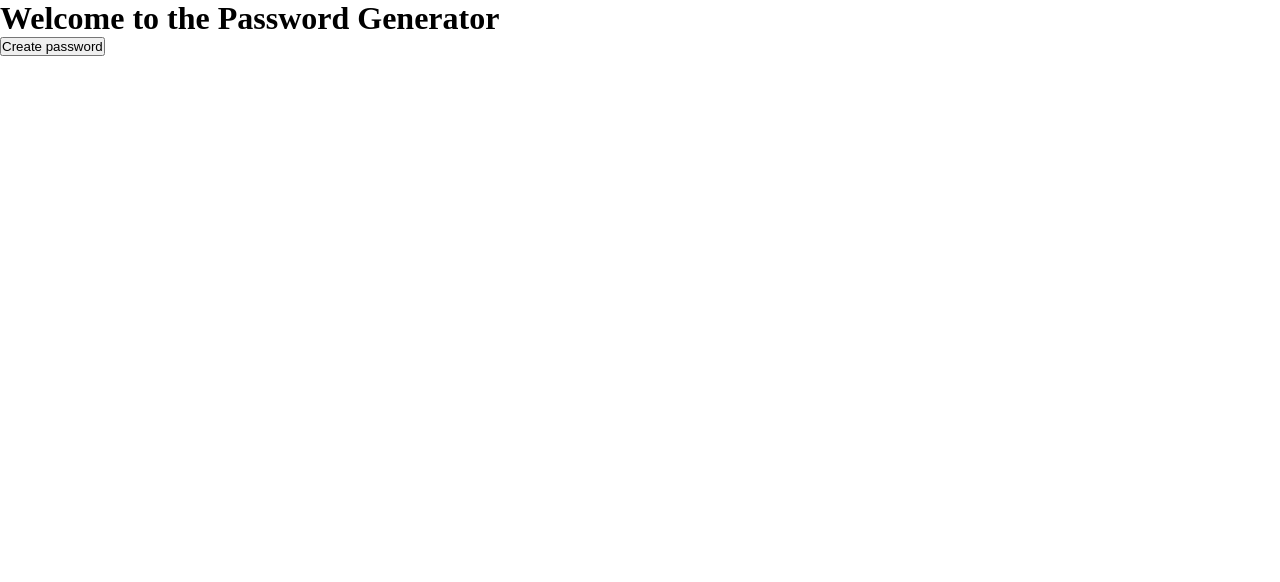
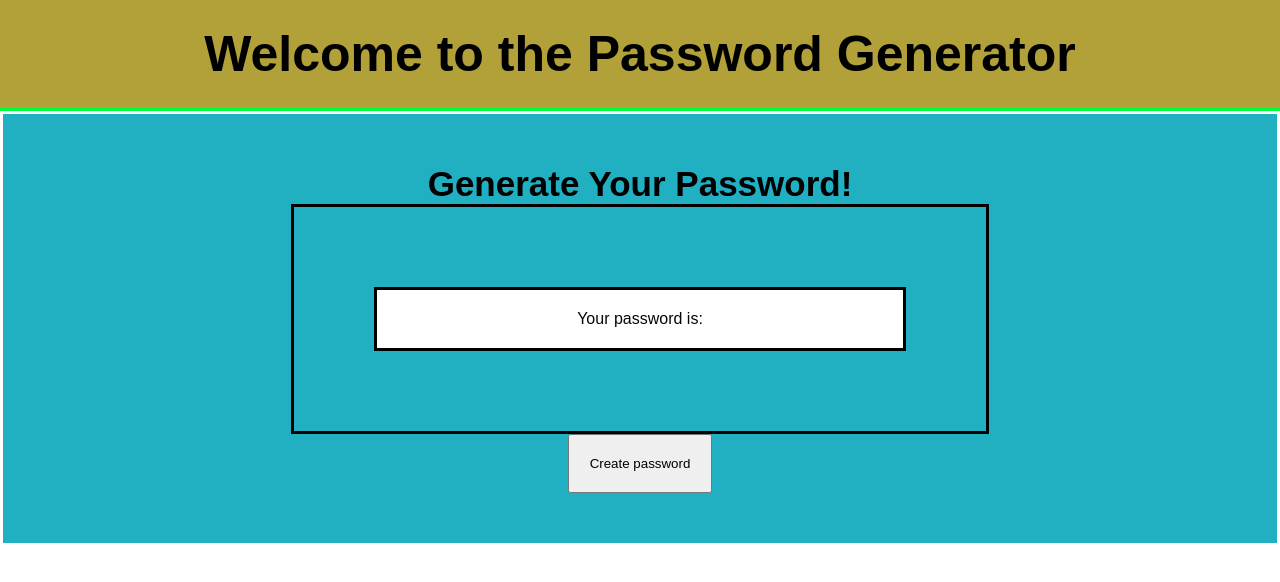
Before and after one commit to DahhanCodes/Password-Generator, a plain HTML site: page index.html in a window 1280 px wide. Drawn offline with Linux system fonts and the light colour scheme.

Commit message:
fixed some errors and polished the styling sheet

```diff
--- a/assets/java.js
+++ b/assets/java.js
@@ -3,8 +3,6 @@ let upperCase = ["A", "B", "C", "D", "E", "F", "G", "H", "I", "J", "K", "L", "M"
 let lowerCase= ["a", "b", "c", "d", "e", "f", "g", "h", "i", "j", "k", "l", "m", "n", "o", "p", "q", "r", "s", "t", "u", "v", "w", "x", "y", "z"];
 let nums=["0","1","2","3","4","5","6","7","8","9"];
 let special= [".",":",";","@","!","*","#","&","-","_","+","%"];
-
-
 var button = document.getElementById("button");
 button.addEventListener('click', activated);
 
@@ -53,4 +51,7 @@ for (let i = 0; i <= numCharacters-1; i ++){
     console.log(password)
   }
   console.log(password)
+  var outPut= password.join("");
+  console.log(outPut)
+  document.getElementById("password").innerHTML = outPut;
 }
--- a/assets/style.css
+++ b/assets/style.css
@@ -5,3 +5,52 @@
     padding: 0;
     box-sizing: border-box;
 }
+body {
+    color: #39a6b2;
+    font-family: Arial, Helvetica, sans-serif;
+
+}
+
+header {
+    padding: 25px 30px;
+    background-color: #b2a039;
+    display: flex;
+    align-items: center;
+    flex-direction: column;
+    border-bottom: 3px solid rgb(0, 255, 55);
+}
+header h1{
+    font-weight: bold;
+    font-size: 50px;
+    color: rgb(0, 0, 0);
+}
+.box{
+    padding: 50px;
+    background-color: #21afc2;
+    display: flex;
+    flex-direction: column;
+    border: 3px solid white;
+    align-items: center;
+}
+.box h2{
+    font-weight: bold;
+    font-size: 35px;
+    color: rgb(0, 0, 0);
+}
+.passBox{
+    padding: 80px;
+    background-color: #21afc2;
+    display: flex;
+    flex-direction: column;
+    border: 3px solid black;
+}
+
+.passBox p{
+    padding: 20px 200px;
+    background-color:white;
+    color: rgb(7, 7, 7);
+    border: 3px solid black;
+}
+#button{
+    padding: 20px;
+}
--- a/index.html
+++ b/index.html
@@ -7,13 +7,19 @@
         <title>Password Generator</title>
     </head>
     <body>
+        <header> <h1>
+            Welcome to the Password Generator
+        </h1>
+        </header>
 
-        <div>
-            <h1>Welcome to the Password Generator</h1>
+        <div class="box">
+            <h2>Generate Your Password!</h2>
+            <div class="passBox">
+                <p>Your password is: <span id="password"></span></p>
+            </div>
+            <button id="button">Create password</button>
         </div>
-        <div class="passowrd">
 
-        </div>
-        <button id="button">Create password</button>
+
         <script src="assets\java.js"> </script>
     </body>
```
